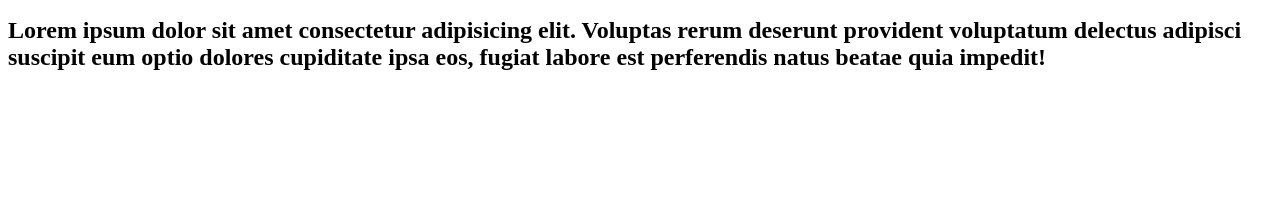
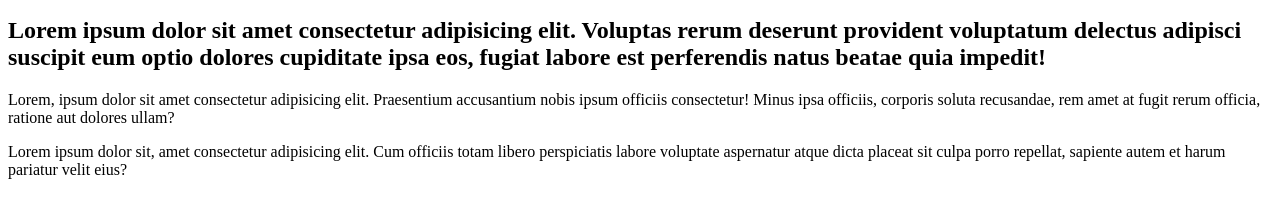
Before and after one commit to StevenRincon24/EjemploSoftware2, a plain HTML site: page index.html in a window 1280 px wide. Shown: the part 110-328 px from the top of the page. Drawn offline with Linux system fonts and the light colour scheme.

Commit message:
cambio visual

```diff
--- a/index.html
+++ b/index.html
@@ -10,5 +10,7 @@
     <h1>HOLA MUNDO</h1>
     <h2>Prueba</h2>
     <h2>Lorem ipsum dolor sit amet consectetur adipisicing elit. Voluptas rerum deserunt provident voluptatum delectus adipisci suscipit eum optio dolores cupiditate ipsa eos, fugiat labore est perferendis natus beatae quia impedit!</h2>
+    <p>Lorem, ipsum dolor sit amet consectetur adipisicing elit. Praesentium accusantium nobis ipsum officiis consectetur! Minus ipsa officiis, corporis soluta recusandae, rem amet at fugit rerum officia, ratione aut dolores ullam?</p>
+    <p>Lorem ipsum dolor sit, amet consectetur adipisicing elit. Cum officiis totam libero perspiciatis labore voluptate aspernatur atque dicta placeat sit culpa porro repellat, sapiente autem et harum pariatur velit eius?</p>
 </body>
 </html>
```
